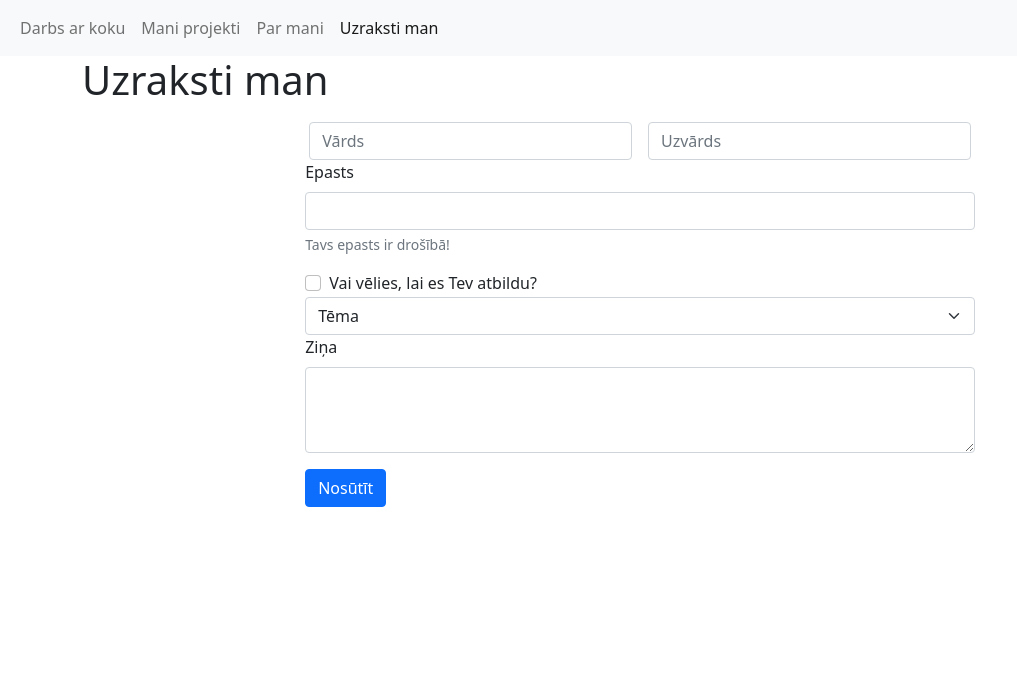
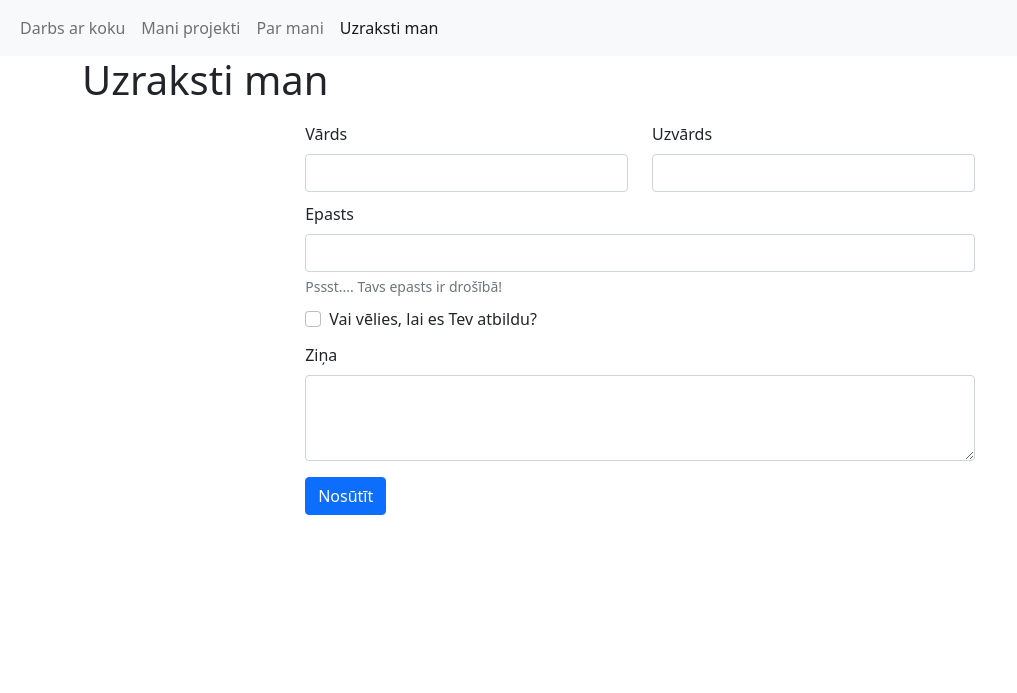
Before and after one commit to VSeninecs/flask_intro, a Flask app: page /form in a window 1280 px wide. Shown: the top 693 px of the page, without its empty margins (0-1017 px from the left). Run offline with Flask 2, Linux system fonts and the light colour scheme.

Commit message:
Data transfer from form to file and small fixes

```diff
--- a/file_proc.py
+++ b/file_proc.py
@@ -1,6 +1,10 @@
 FILE_NAME = "DATA.txt"
 
 def pievienot(rindina):
-    f = open(FILE_NAME, "a")
-    f.write(rindina + "\n")
+    f = open(FILE_NAME, "a", encoding="utf-8")
+    print(len(rindina))
+    for rinda in rindina:
+        f.write(rinda + "\n")
+
+    f.write("Ziņas beigas" + "\n")
     f.close()
--- a/main.py
+++ b/main.py
@@ -29,8 +29,18 @@ def postData():
     if request.method == "GET":
         return redirect("/")
     elif request.method == "POST":
-        vards = request.form.get("vardss")
-        pievienot(vards)
+        vards = request.form.get("vards")
+        uzvards = request.form.get("uzvards")
+        epasts = request.form.get("epasts")
+        if request.form.get("atbilde") == None:
+            atbilde = "Nē"
+        else:
+            atbilde = "Jā"
+        zina = request.form.get("zina").replace("\n", "")
+
+        information = [vards, uzvards, epasts, atbilde, zina]
+        pievienot(information)
+
         return redirect("/form")
     else:
         return "Kas te notiek?"
--- a/static/css/main.css
+++ b/static/css/main.css
@@ -46,11 +46,20 @@ form {
     transform: scale(1.1);
 }
 
-.profile_picture {
+#profile-picture {
     width: 30%;
     min-width: 250px;
 }
 
-.about {
+#about {
     text-align: center;
 }
+
+#in-form {
+    padding: 0;
+    padding-bottom: 10px;
+}
+
+.extra-padding {
+    padding-bottom: 10px;
+}
--- a/templates/about.html
+++ b/templates/about.html
@@ -8,8 +8,8 @@
 {% block saturs %}
 
     <h1>Par mani</h1>
-    <div class="about">
-        <img class="profile_picture" src="static/images/portrets.jpg" alt="Portrets">
+    <div id="about">
+        <img id="profile-picture" src="static/images/portrets.jpg" alt="Portrets">
 
         <p>
             SVEIKI, te es!
--- a/templates/form.html
+++ b/templates/form.html
@@ -5,36 +5,34 @@
 {% block lapa %} - Anketa {% endblock %}
 
 {% block saturs %}
+
     <h1>Uzraksti man</h1>
-    <form method="POST" action="/postData">
-        <div class="row g-3">
+    <form method="POST", action="/postData">
+        <div class="mb-3">
+            <div class="row" id="in-form">
                 <div class="col">
-              <input type="text" class="form-control" placeholder="Vārds" name="vards">
+                    <label for="vards" class="form-label">Vārds</label>
+                    <input type="text" class="form-control" name='vards'>
                 </div>
                 <div class="col">
-              <input type="text" class="form-control" placeholder="Uzvārds">
+                    <label for="uzvards" class="form-label">Uzvārds</label>
+                    <input type="text" class="form-control" name='uzvards'>
                 </div>
             </div>
-        <div class="mb-3">
+
             <label for="exampleInputEmail1" class="form-label">Epasts</label>
-            <input type="email" class="form-control" id="exampleInputEmail1">
-            <div id="emailHelp" class="form-text">Tavs epasts ir drošībā!</div>
-        </div>
-        <div class="form-check">
-            <input class="form-check-input" type="checkbox" value="" id="flexCheckDefault">
+            <input type="email" class="form-control" id="exampleInputEmail1" name=epasts>
+            <div id="emailHelp" class="form-text extra-padding">Pssst.... Tavs epasts ir drošībā!</div>
+
+            <div class="form-check extra-padding">
+                <input class="form-check-input" type="checkbox" value="" id="flexCheckDefault" name='atbilde'>
                 <label class="form-check-label" for="flexCheckDefault">
                     Vai vēlies, lai es Tev atbildu?
                 </label>
             </div>
-        <select class="form-select" aria-label="Default select example">
-            <option selected>Tēma</option>
-            <option value="1">Koki</option>
-            <option value="2">Citi koki</option>
-            <option value="3">Koks</option>
-          </select>
-        <div class="mb-3">
+
             <label for="exampleFormControlTextarea1" class="form-label">Ziņa</label>
-            <textarea class="form-control" id="exampleFormControlTextarea1" rows="3"></textarea>
+            <textarea class="form-control" id="exampleFormControlTextarea1" rows="3" name='zina'></textarea>
         </div>
         <button type="submit" class="btn btn-primary">Nosūtīt</button>
     </form>
--- a/templates/layout.html
+++ b/templates/layout.html
@@ -8,6 +8,7 @@
 
         <!-- Bootstrap CSS -->
         <link href="https://cdn.jsdelivr.net/npm/bootstrap@5.1.1/dist/css/bootstrap.min.css" rel="stylesheet" integrity="sha384-F3w7mX95PdgyTmZZMECAngseQB83DfGTowi0iMjiWaeVhAn4FJkqJByhZMI3AhiU" crossorigin="anonymous">
+        <script src="https://cdn.jsdelivr.net/npm/bootstrap@5.1.1/dist/js/bootstrap.min.js" integrity="sha384-skAcpIdS7UcVUC05LJ9Dxay8AXcDYfBJqt1CJ85S/CFujBsIzCIv+l9liuYLaMQ/" crossorigin="anonymous"></script>
         <link rel="stylesheet" href="static/css/main.css">
 
         <title>Hobijs {% block lapa %} {% endblock %}</title>
```
Lines whose indentation alone changed are shown as unchanged.
